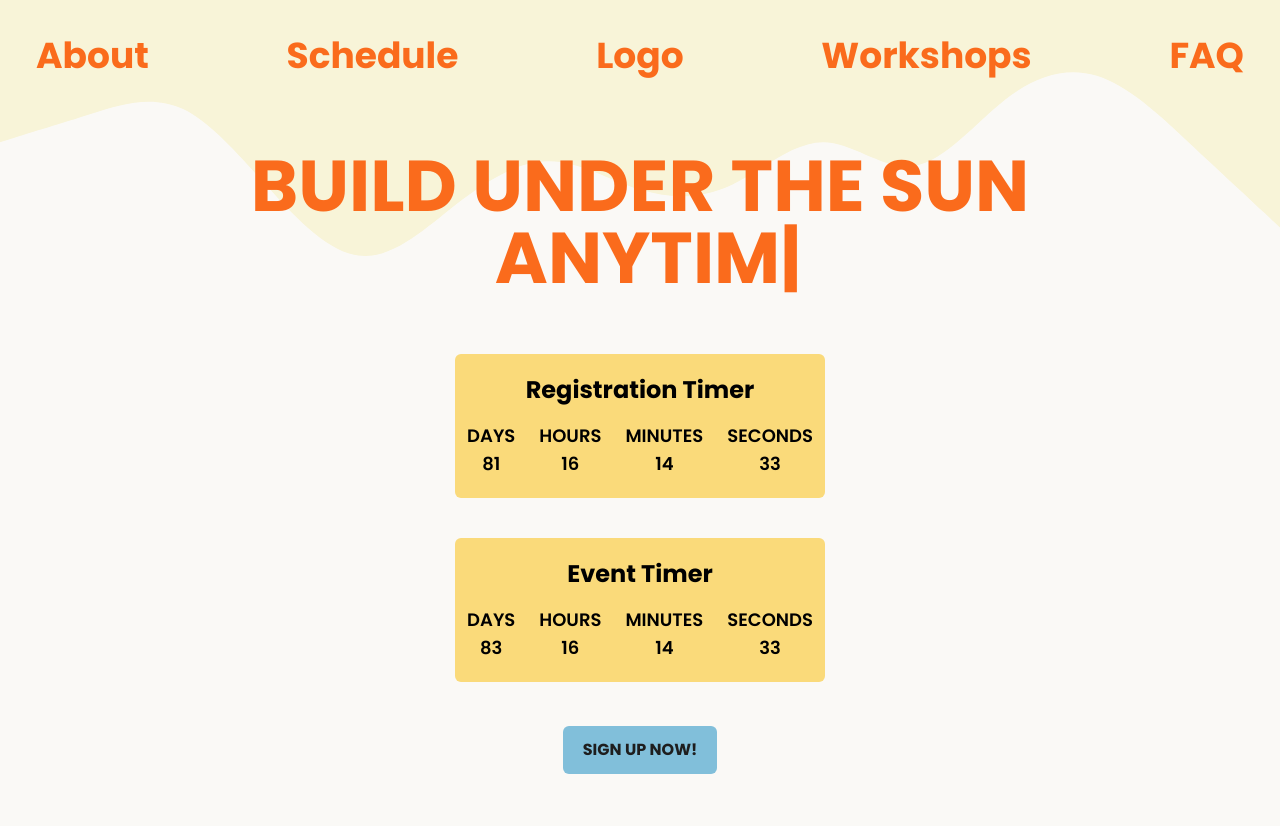
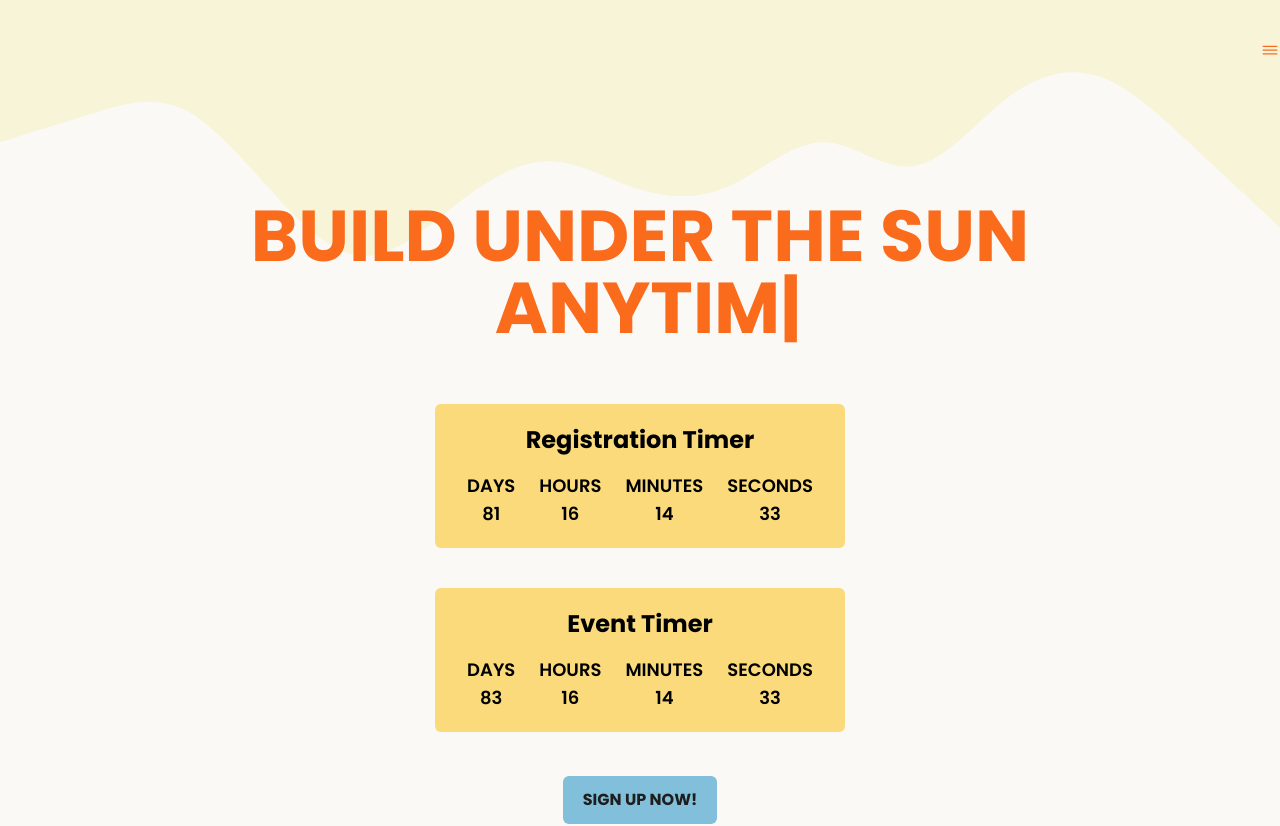
Before and after one commit to DevHub-iLab/summerbuild-2025, a React (Vite) app: page / in a window 1280 px wide. Shown: the top 826 px of the page. Built offline with nearby package versions, Linux system fonts and the light colour scheme; the HTML template or start-up script is replaced by a standard one.

Commit message:
minor changes

```diff
--- a/src/components/Body/Countdown/Timer.jsx
+++ b/src/components/Body/Countdown/Timer.jsx
@@ -37,7 +37,7 @@ function Timer(props){
       ));
 
       return(
-        <div className='my-5 py-5 flex flex-col items-center rounded-md bg-[#FADA7A]'>
+        <div className='my-5 p-5 flex flex-col items-center rounded-md bg-[#FADA7A]'>
             <h2 className="text-2xl font-bold mb-4">{props.timer}</h2>
             <div className="flex items-center">
                 {timerComponents.length ? timerComponents : <span className="text-xl">Time's up!</span>}
--- a/src/components/Body/Tagline.jsx
+++ b/src/components/Body/Tagline.jsx
@@ -3,7 +3,7 @@ import { ReactTyped } from "react-typed";
 function Tagline(){
     return(
         <div className='z-10 text-[#FA6B1C] font-bold md:text-7xl sm:text-6xl text-4xl'>
-            <div className='max-w-[1000px] md:mt-[150px] sm:mt-[75px] mt-[20px] w-screen h-auto mx-auto text-center flex flex-col'>
+            <div className='max-w-[1000px] md:mt-[200px] sm:mt-[75px] mt-[20px] w-screen h-auto mx-auto text-center flex flex-col'>
                 <p className=''>BUILD UNDER THE SUN</p>
                 <div className='flex justify-center'>
                     <ReactTyped className='font-bold pl-4'
--- a/src/components/Navbar/NewNav.jsx
+++ b/src/components/Navbar/NewNav.jsx
@@ -1,4 +1,5 @@
 import React, { useState, useEffect } from 'react';
+import { IoIosMenu, IoMdClose } from "react-icons/io";
 
 function NewNav() {
     const [navbar, setNavbar] = useState(false) // Tracks background change
@@ -33,7 +34,7 @@ function NewNav() {
         return () => window.removeEventListener("scroll", handleScroll);
     }, [prevScrollPos]);
 
-    /* <svg class="absolute top-0 left-0 w-auto h-auto z-[-1]" viewBox="0 0 1440 320">
+        /* <svg class="absolute top-0 left-0 w-auto h-auto z-[-1]" viewBox="0 0 1440 320">
             <path fill="#f8f4d8" fill-opacity="1" d="M0,160L17.1,154.7C34.3,149,69,139,103,128C137.1,117,171,107,206,122.7C240,139,274,181,309,218.7C342.9,256,377,288,
             411,288C445.7,288,480,256,514,229.3C548.6,203,583,181,617,181.3C651.4,181,686,203,720,213.3C754.3,224,789,224,823,208C857.1,192,891,160,926,160C960,160,994,
             192,1029,186.7C1062.9,181,1097,139,1131,112C1165.7,85,1200,75,1234,85.3C1268.6,96,1303,128,1337,160C1371.4,192,1406,224,1423,240L1440,256L1440,0L1422.9,0C1405.7,
@@ -50,21 +51,19 @@ function NewNav() {
             0,1371,0,1337,0C1302.9,0,1269,0,1234,0C1200,0,1166,0,1131,0C1097.1,0,1063,0,1029,0C994.3,0,960,0,926,0C891.4,0,857,0,823,0C788.6,0,754,0,720,0C685.7,0,651,0,617,
             0C582.9,0,549,0,514,0C480,0,446,0,411,0C377.1,0,343,0,309,0C274.3,0,240,0,206,0C171.4,0,137,0,103,0C68.6,0,34,0,17,0L0,0Z"></path>
         </svg>
-        <div
-                id="nav"
-                className={`fixed top-0 w-full z-50 transition-transform duration-300 ${
-                    showNavbar ? "translate-y-0" : "-translate-y-full"
-                }`}
-            >
-          <svg class="absolute top-0 left-0 w-auto h-auto z-[-1]" viewBox="0 0 1440 320"></svg>
-          <nav className={`transition-all duration-100 ${navbar ? 'bg-[#f8f4d8] shadow-md' : 'bg-transparent'}`}>
-            <ul className="flex z-50 justify-between items-center h-24 max-w-[1240px] font-bold mx-auto px-4 text-[#FA6B1C] md:text-4xl sm:text-3xl text-2xl">
+        {/* Desktop Navbar */}
+        <div className={`fixed top-0 w-full z-50 transition-transform duration-300
+        ${showNavbar ? "translate-y-0" : "-translate-y-full" }`}>
+            <nav className={`transition-all duration-100
+            ${navbar ? 'bg-[#f8f4d8] shadow-md' : 'bg-transparent'}`}>
+            <ul className="flex hidden z-50 justify-between items-center h-24 max-w-[1240px] font-bold mx-auto px-4 text-[#FA6B1C] md:text-4xl sm:text-3xl text-2xl">
               <li className="pt-4 cursor-pointer" onClick={() => scrollToSection('about')}>About</li>
               <li className="pt-4 cursor-pointer" onClick={() => scrollToSection('schedule')}>Schedule</li>
-              <li className="pt-4 cursor-pointer" onClick={() => scrollToSection('nav')}>Logo</li>
+              <li className="pt-4 cursor-pointer" onClick={() => window.scrollTo({ top: 0, behavior: "smooth" })}>Logo</li>
               <li className="pt-4 cursor-pointer" onClick={() => scrollToSection('workshop')}>Workshops</li>
               <li className="pt-4 cursor-pointer" onClick={() => scrollToSection('faq')}>FAQ</li>
             </ul>
+            <IoIosMenu className='text-[#FA6B1C] fixed items-center top-10 right-0 z-10' size={20}/>
           </nav>
         </div>
       </>
```
